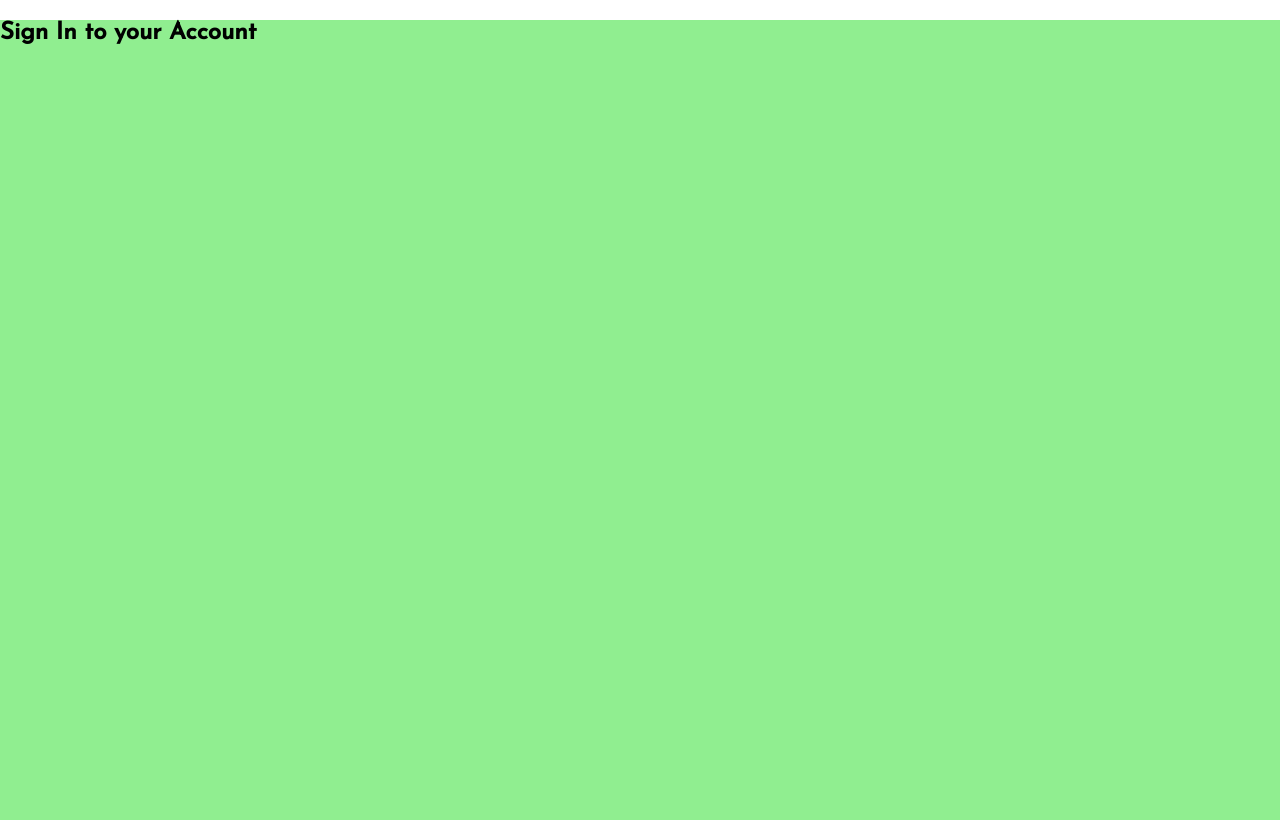
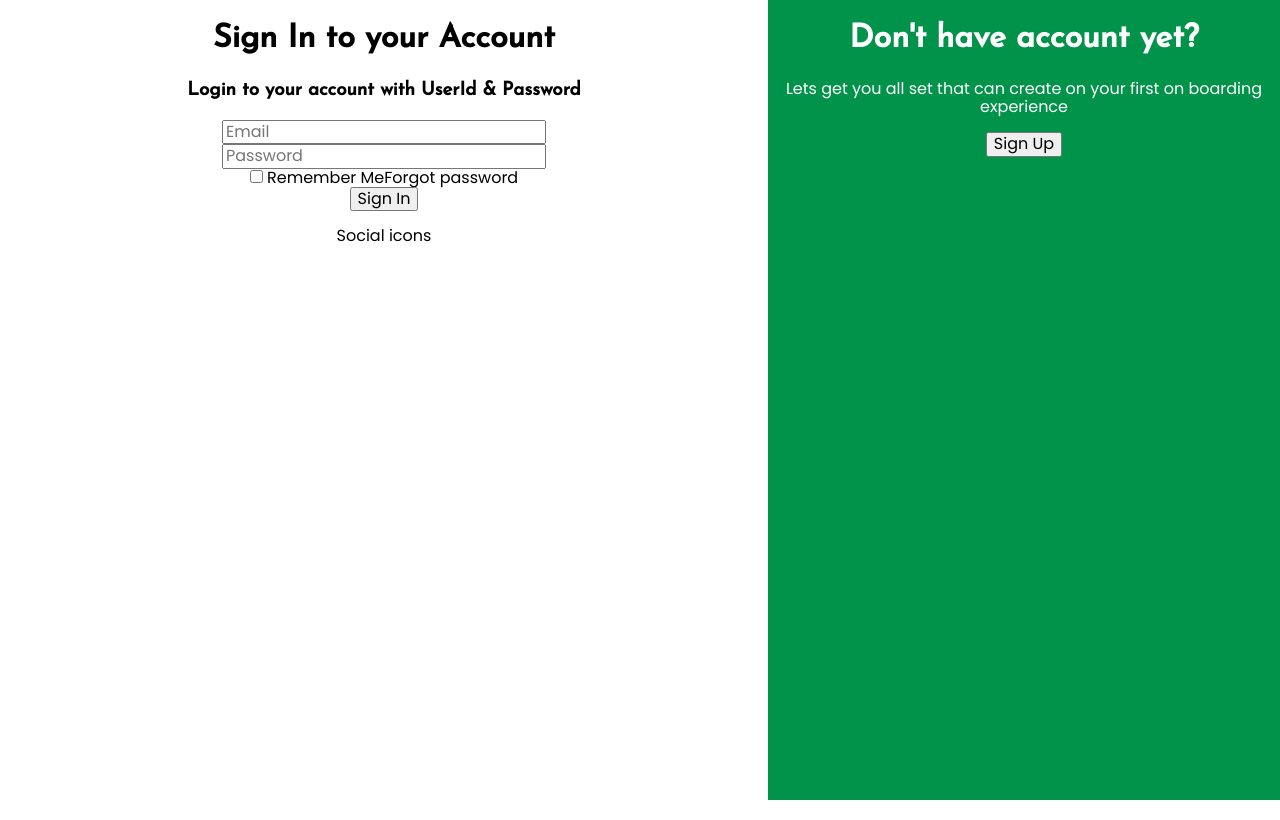
Before and after one commit to SafedPankhFoundation/pankh-foundation, a React (Create React App) app: page /signin in a window 1280 px wide. Built offline with nearby package versions, Linux system fonts and the light colour scheme.

Commit message:
login page devided in 2 sections and html structure created

```diff
--- a/src/components/SignIn.jsx
+++ b/src/components/SignIn.jsx
@@ -4,7 +4,24 @@ import "../"
 const SignIn = () => {
   return (
     <div className="sign-in">
-      <h2>Sign In to your Account</h2>
+      <div className="signin-form">
+        <form>
+          <h1>Sign In to your Account</h1>
+          <h3>Login to your account with UserId & Password</h3>
+          <input type="text" name="email" placeholder="Email" /><br></br>
+          <input type="password" name="password" placeholder="Password" /><br></br>
+          <input type="checkbox" id="remember-me" name="remember" value="remember" />
+          <label for="remember-me"> Remember Me</label>
+          <span>Forgot password</span><br></br>
+          <input type="submit" value="Sign In"/>
+          <p>Social icons</p>
+        </form>
+      </div>
+      <div className="signup-field">
+        <h1>Don't have account yet?</h1>
+        <p>Lets get you all set that can create on your first on boarding experience</p>
+        <input type="submit" value="Sign Up"/>
+      </div>
     </div>
   );
 };
--- a/src/styles/components/SignIn.scss
+++ b/src/styles/components/SignIn.scss
@@ -1,5 +1,20 @@
 .sign-in {
-    background-color: lightgreen;
     width:100%;
     height: 100%;
+    display: flex;
+    flex-direction: row;
 }
+
+.signin-form {
+    width:60%;
+    height: 100%;
+    text-align: center;
+}
+
+.signup-field {
+    background-color: #01934a;
+    color: white;
+    width:40%;
+    height: 100%;
+    text-align: center;
+}
--- a/src/styles/index.css
+++ b/src/styles/index.css
@@ -829,9 +829,24 @@ body {
   }
 }
 .sign-in {
-  background-color: lightgreen;
   width: 100%;
   height: 100%;
+  display: flex;
+  flex-direction: row;
+}
+
+.signin-form {
+  width: 60%;
+  height: 100%;
+  text-align: center;
+}
+
+.signup-field {
+  background-color: #01934a;
+  color: white;
+  width: 40%;
+  height: 100%;
+  text-align: center;
 }
 
 /*# sourceMappingURL=index.css.map */
```
